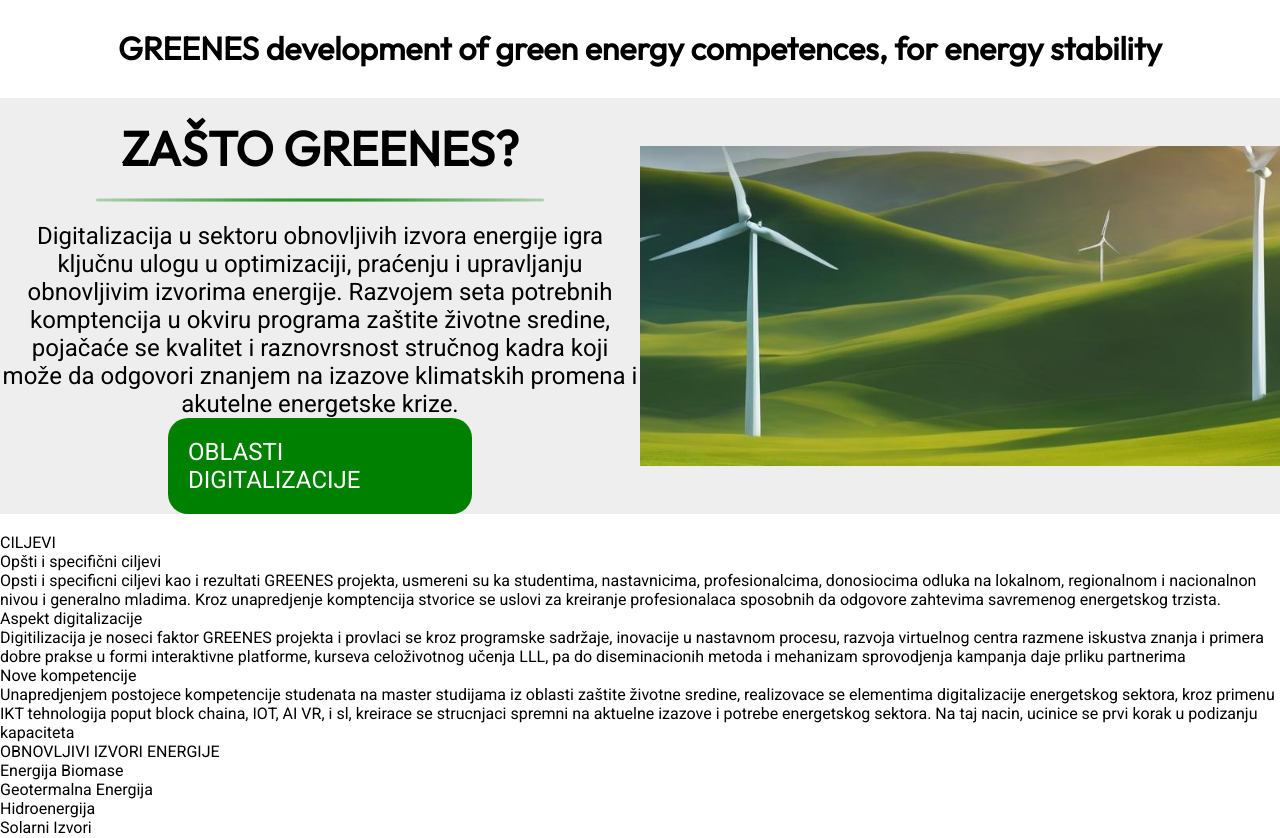
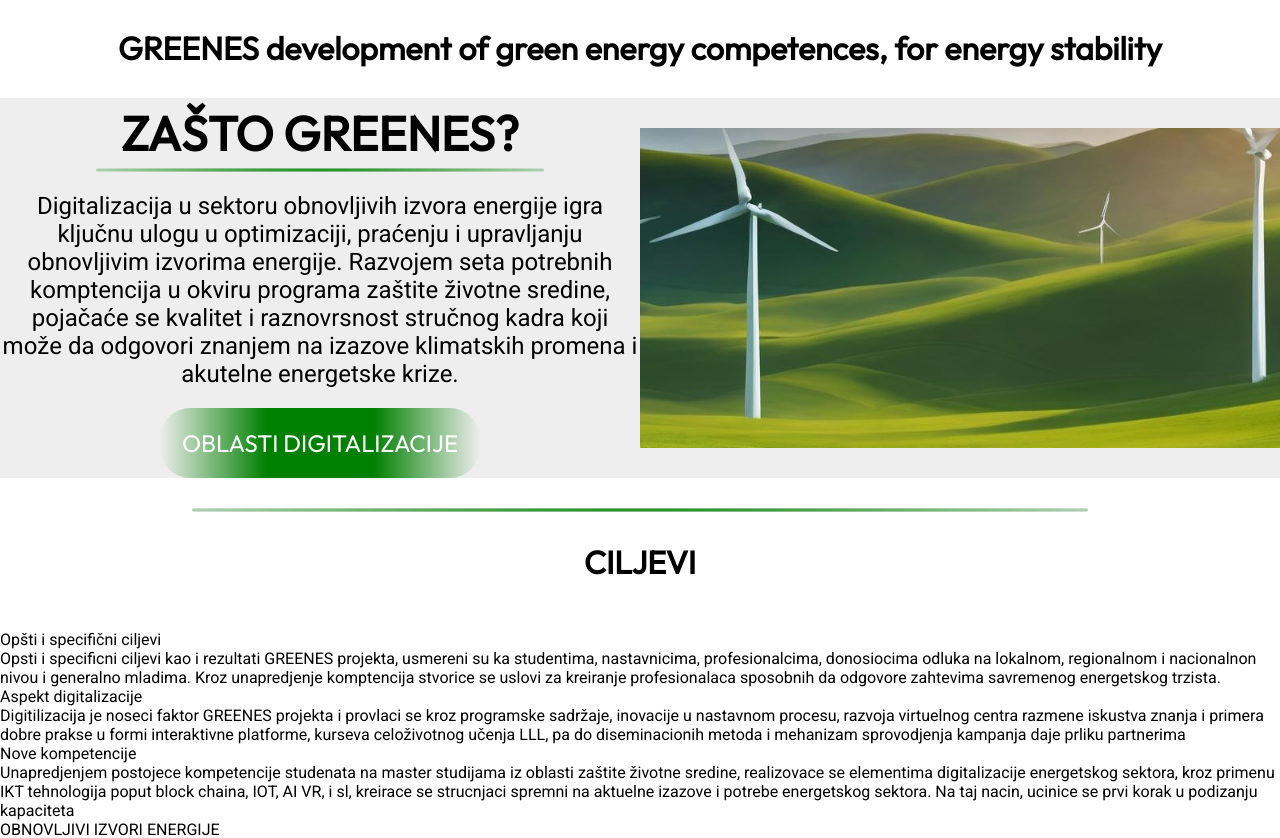
Before and after one commit to vladagasevic/Greenes-Oranges, a Next.js app: page / in a window 1280 px wide. Shown: the part 407-1245 px from the top of the page. Built offline with nearby package versions, Linux system fonts and the light colour scheme.

Commit message:
ciljevi hr, title, css

```diff
--- a/app/page.module.css
+++ b/app/page.module.css
@@ -81,7 +81,7 @@
   cursor: pointer;
   height: 15px;
   width: 15px;
-  margin: 20px 2px;
+  margin: 5px 2px;
   background-color: #D2E8FF;
   border-radius: 50%;
   display: inline-block;
@@ -137,13 +137,13 @@
 
 .whyGreenesTextContainer h1 {
   font-family: 'Outfit';
-  padding: 20px;
+  padding: 5px;
 }
 
 .whyGreenesTextContainer h3 {
   font-size: 1.5rem;
   font-family: 'Roboto';
-  font-weight: lighter;
+  font-weight: 100;
   text-align: center;
   display: flex;
 }
@@ -152,7 +152,7 @@
   display: flex;
   justify-content: center;
   align-items: center;
-  padding: 0 1rem;
+  margin-top: 20px;
   width: 100%;
 }
 
@@ -166,7 +166,34 @@
   width: 50%;
   border: none;
   outline: none;
-  border-radius: 20px;
+  border-radius: 30px;
+  background: linear-gradient(to right, #EEEEEE, green, green, #EEEEEE);
+  color: white;
+  font-family: 'Outfit';
+}
+
+.button:hover {
   background: green;
-  color: white;
 }
+
+/* Ciljevi */
+
+.ciljeviContainer {
+  display: flex;
+  justify-content: center;
+  align-items: center;
+  margin-top: 30px;
+}
+
+.ciljeviTitleContainer {
+  width: 100%;
+  display: flex;
+  flex-direction: column;
+  align-items: center;
+  justify-content: center;
+}
+
+.ciljeviTitleContainer h1 {
+  font-family: 'Outfit';
+  padding: 10px;
+}
--- a/app/page.tsx
+++ b/app/page.tsx
@@ -88,8 +88,15 @@ export default function Home() {
             </div>
           </div>
       </div>
+      <div className={styles.ciljeviContainer}>
+        <div className={styles.ciljeviTitleContainer}>
+          <hr className={styles.hr}/>
+          <h1>CILJEVI</h1>
+        </div>
+
+      </div>
       <br/>
-      CILJEVI<br/>
+      <br/>
 
       Opšti i specifični ciljevi<br/>
       Opsti i specificni ciljevi kao i rezultati GREENES projekta, usmereni su ka studentima, nastavnicima, profesionalcima, donosiocima odluka na lokalnom, regionalnom i nacionalnon nivou i generalno mladima. Kroz unapredjenje komptencija stvorice se uslovi za kreiranje profesionalaca sposobnih da odgovore zahtevima savremenog energetskog trzista.<br/>
```
